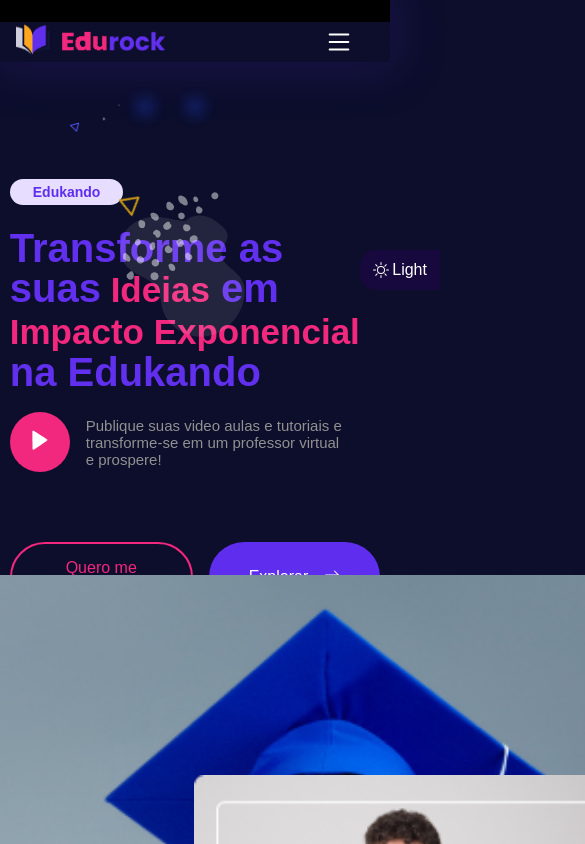
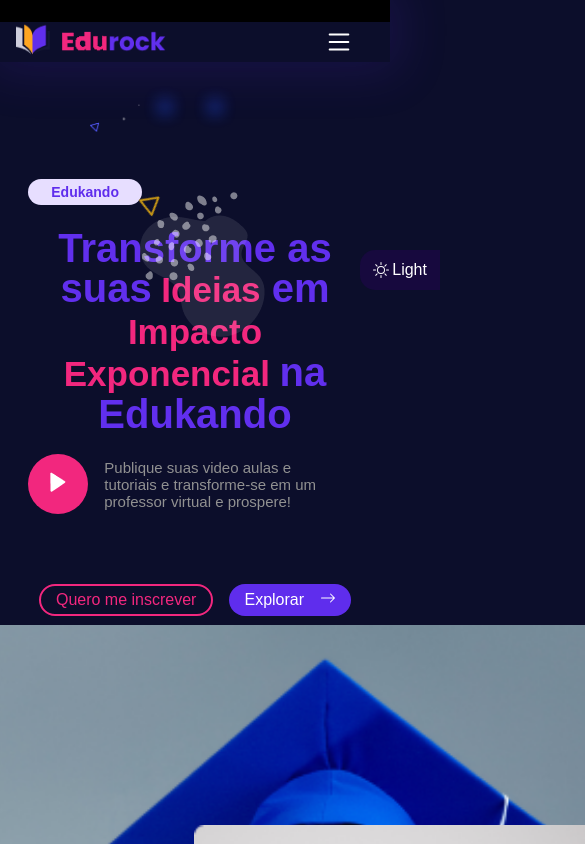
Before and after one commit to itamarpambo751/Edukando, a React (Vite) app: page / in a window 390 px wide. Shown: the top 844 px of the page, 585 px wide, since content can reach past the window. Built offline with nearby package versions, Linux system fonts and the light colour scheme.

Commit message:
Banner Responsivo, Ponto de referência

```diff
--- a/src/App.jsx
+++ b/src/App.jsx
@@ -244,8 +244,11 @@
   @media (max-width: 738px) {
     width: 90%;
   }
+  @media (max-width: 700px) {
+    margin-top: -140px;
+  }
   @media (max-width: 635px) {
-    margin-top: -190px;
+    margin-top: -140px;
     #about_imgs {
       display: flex;
       justify-content: center;
--- a/src/components/Banner/main.jsx
+++ b/src/components/Banner/main.jsx
@@ -1,5 +1,4 @@
 import styled from "styled-components";
-import bannerImage from "../../assets/images/register/register__bg.png"
 import videoIcon from "../../assets/images/icon/video.png"
 import FloatintIcons from "../FloatingIcons";
 
@@ -9,7 +8,6 @@
 import you from "../../assets/images/about/education__13.png"
 import youBack from "../../assets/images/about/about_8.png"
 import TitleSpan from "../TitleSpan";
-import { Button } from "../Button";
 import { BsArrowRight } from "react-icons/bs";
 
 export function BannerTop() {
@@ -17,11 +15,11 @@
         <StyledBanner>
             <div id="banner_shadow">
                 <div className="container">
-                    <div>
+                    <div className="container-left">
                         <FloatingIconsTopCollection>
-                            <img class="register__1" src={img1} alt="register"/>
-                            <img class="register__2" src={img2} alt="register"/>
-                            <img class="register__3" src={img3} alt="register"/>
+                            <img className="register__1" src={img1} alt="register"/>
+                            <img className="register__2" src={img2} alt="register"/>
+                            <img className="register__3" src={img3} alt="register"/>
                         </FloatingIconsTopCollection>
                         <TitleSpan>Edukando</TitleSpan>
                         <h1>Transforme as suas
@@ -31,8 +29,8 @@
                         </h1>
                         <div className="registerarea__video">
                             <div>
-                                <div class="video__pop__btn">
-                                    <a class="video-btn" href="https://www.youtube.com/watch?v=vHdclsdkp28">
+                                <div className="video__pop__btn">
+                                    <a className="video-btn" href="https://www.youtube.com/watch?v=vHdclsdkp28">
                                         <img src={videoIcon} alt="" />
                                     </a>
                                 </div>
@@ -53,7 +51,7 @@
                             </button>
                         </ButtonsGroup>
                     </div>
-                    <div>
+                    <div className="container-right">
                         <img src={you} alt="" className="you"/>
                         <img src={youBack} alt="" className="youBack"/>
                     </div>
@@ -92,6 +90,9 @@
             @media (max-width: 1280px) {
                 width: 95%;
             }
+            .container-left {
+                z-index: 5;
+            }
             .you {
                 width: 37%;
                 z-index: 888;
@@ -112,6 +113,26 @@
                 }
                 @media (max-width: 1280px) {
                     left: 650px;
+                }
+                @media (max-width: 1104px) {
+                    left: 500px;
+                    z-index: 1;
+                }
+            }
+            @media (max-width: 1074px) {
+                .you {
+                    left: 550px;
+                }
+                .youBack {
+                    left: 500px;
+                }
+            }
+            @media (max-width: 1050px) {
+                .you {
+                    display: none;
+                }
+                .youBack {
+                    display: none;
                 }
             }
             .registerarea__video {
@@ -140,21 +161,60 @@
                         font-size: 14px;
                         width: 500px;
                     }
+                    @media (max-width: 1074px) {
+                        width: 410px;
+                    }
                 }
             }
         }
     }
-    @media (max-width: 700px) {
+    @media (max-width: 1050px) {
+        width: 90%;
         h1 {
             width: 100%;
-            line-height: 40px;
-            font-size: 40px;
+            text-align: center;
             .breaker {
                 display: none;
             }
         }
         #banner_shadow {
             .container {
+                width: 95%;
+                .registerarea__video {
+                    width: 100%;
+                    margin-top: 20px;
+                    .video__pop__btn {
+                        width: 60px;
+                        min-height: 60px;
+                        max-height: 60px;
+                        border-radius: calc(60px/2);
+                    }
+                    p {
+                        font-size: 15px;
+                        width: 100%;
+                    }
+                }
+            }
+        }
+    }
+    @media (max-width: 700px) {
+        width: 90%;
+        h1 {
+            width: 100%;
+            line-height: 40px;
+            font-size: 40px;
+            text-align: center;
+            .breaker {
+                display: none;
+            }
+        }
+        #banner_shadow {
+            .container {
+                .container-left {
+                    button {
+                        padding: 5px 15px;
+                    }
+                }
                 width: 95%;
                 .registerarea__video {
                     width: 100%;
@@ -283,4 +343,7 @@
         color: white;
     }
 }
+@media (max-width: 1050px) {
+    justify-content: center;
+}
 `
--- a/src/components/Numbers/index.jsx
+++ b/src/components/Numbers/index.jsx
@@ -60,7 +60,7 @@
                     font-weight: 700;
                     font-size: 45px;
                     line-height: 1.1;
-                    color: var(--primaryColor);
+                    color: var(--blackColor);
                 }
                 span {
                     font-weight: 500;
```
